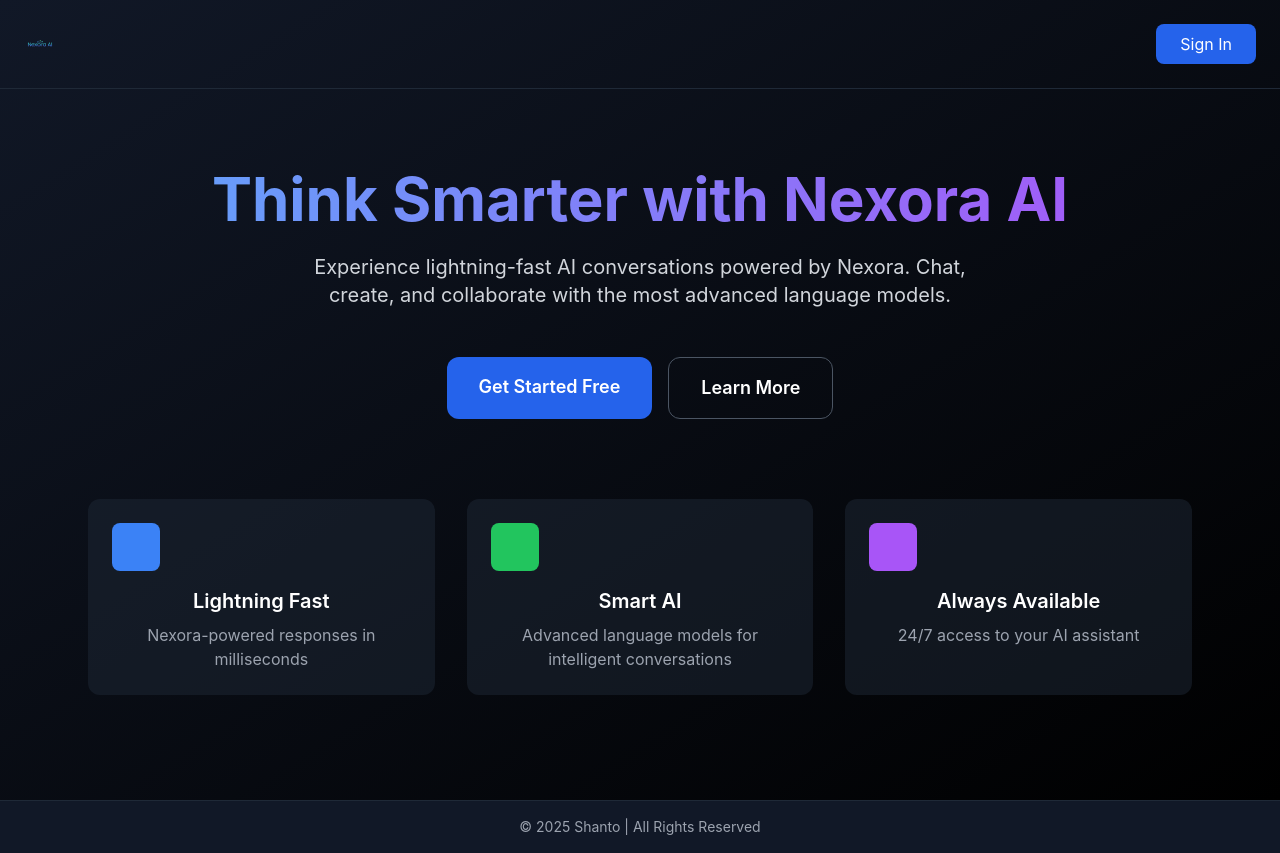
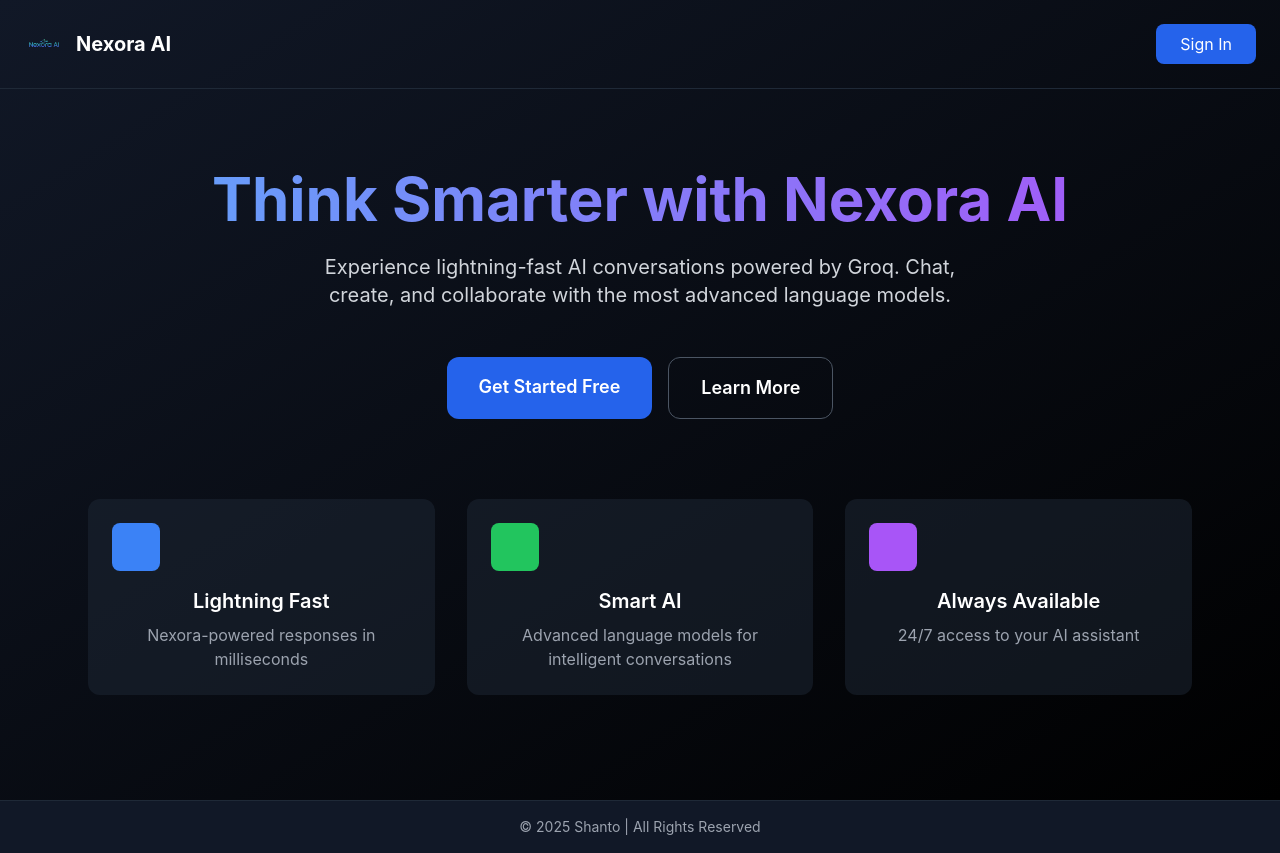
Before and after one commit to santokhan20/Nexora-AI, a Next.js app: page / in a window 1280 px wide. Built offline with nearby package versions, Linux system fonts and the light colour scheme; no server answers.

Commit message:
Modify logo size and update description text
Updated the logo size and changed the text description.

```diff
--- a/app/page.jsx
+++ b/app/page.jsx
@@ -1,7 +1,7 @@
 import Link from 'next/link'
 import { getServerSession } from 'next-auth'
 import { redirect } from 'next/navigation'
-import Image from 'next/image'  // ← ADD THIS IMPORT
+import Image from 'next/image'
 
 export default async function Home() {
   const session = await getServerSession()
@@ -15,14 +15,15 @@ export default async function Home() {
     <main className="min-h-screen bg-gradient-to-br from-gray-900 to-black text-white">
       {/* Navigation */}
       <nav className="flex justify-between items-center p-6 border-b border-gray-800">
-        <Link href="/" className="flex items-center space-x-2">
+        <Link href="/" className="flex items-center space-x-3">
           <Image
             src="/NexoraAi.png"
             alt="Nexora AI"
-            width={120}
-            height={40}
-            className="h-8 w-auto"
+            width={40}  // Smaller logo
+            height={40} // Smaller logo
+            className="h-10 w-10"  // Smaller logo
           />
+          <span className="text-xl font-bold">Nexora AI</span>
         </Link>
 
         <div className="flex items-center space-x-4">
@@ -38,7 +39,7 @@ export default async function Home() {
           Think Smarter with Nexora AI
         </h1>
         <p className="text-xl text-gray-300 mb-12 max-w-2xl mx-auto">
-          Experience lightning-fast AI conversations powered by Nexora.
+          Experience lightning-fast AI conversations powered by Groq.
           Chat, create, and collaborate with the most advanced language models.
         </p>
 
```
